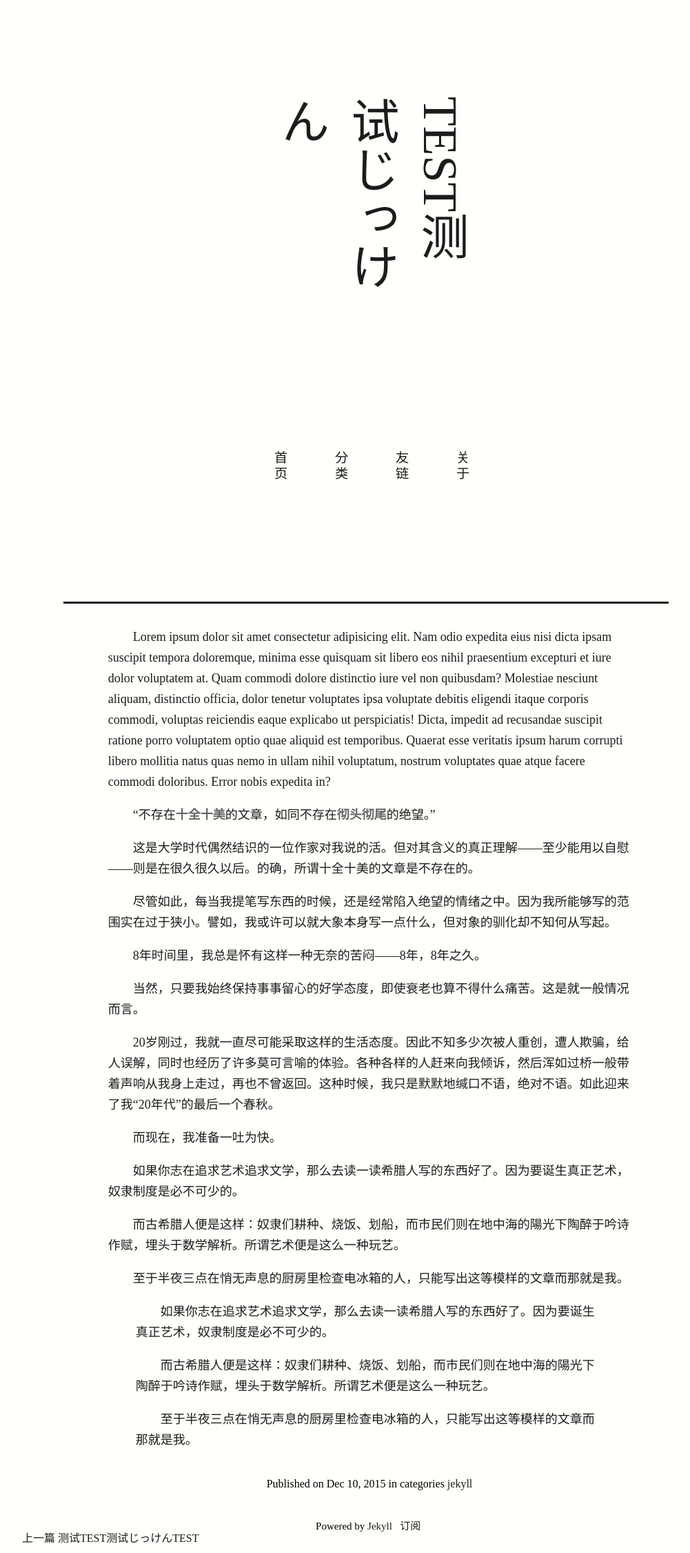
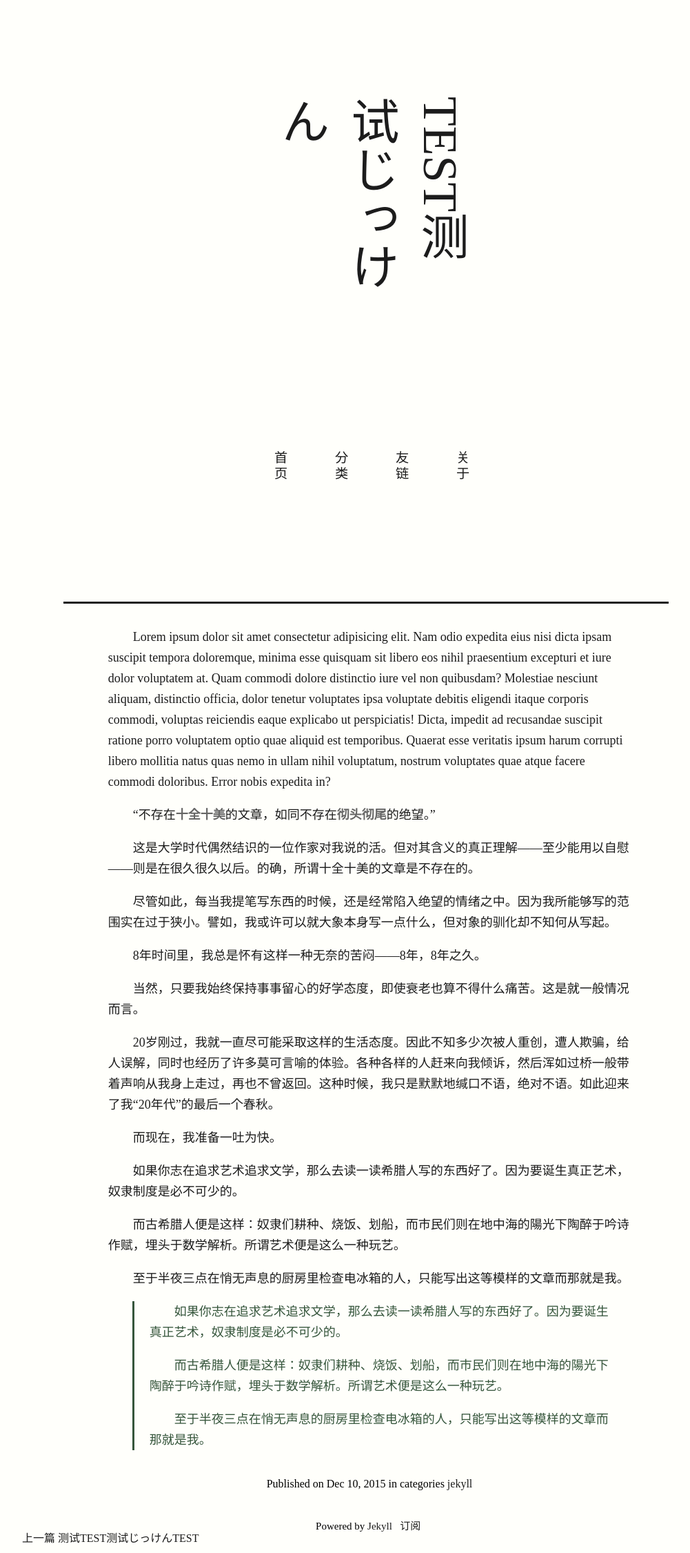
Before and after one commit to Makuraryu/Makuraryu.github.io, a Jekyll site: the page built from _posts/2015-12-10-hello-jekyll-theme-solidarial.md, in a window 1280 px wide. Shown: the whole page at 69% size, without its empty margins (104-1105 px from the left). Built offline with Jekyll 4.4.1, drawn with Linux system fonts in a browser that asks for light colours; some web fonts are replaced.

Commit message:
Add files via upload

```diff
--- a/css/default.css
+++ b/css/default.css
@@ -215,7 +215,7 @@ html{
 
 .prev_next>p:hover{
   text-shadow:.5px .5px 0px #1c1c1c;
-
+  position: relative;
 }
 .previous_post{
   position:absolute;
--- a/css/text.css
+++ b/css/text.css
@@ -30,6 +30,21 @@ span{
     height: 100%;
 }
 
+#article blockquote{
+    position: relative;
+    left:20px;
+    color:#36563c;
+}
+
+#article blockquote::before {
+    position:absolute;
+    content:"";
+    background-color:#36563c;
+    height:100%;
+    width:3px;
+    left:-25px;
+}
+
 
 
 
```
